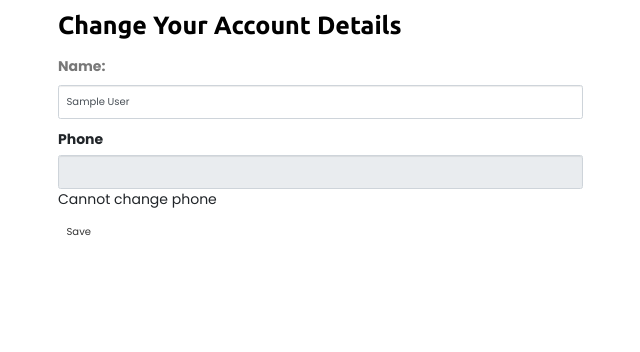
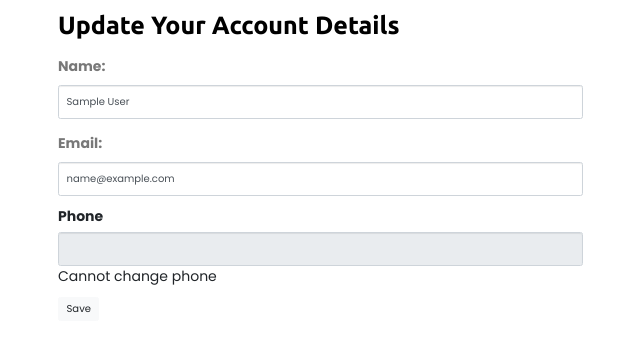
Before and after one commit to pustakalay/pustakalaywebsite, a Django app: page /account/details/ in a window 1280 px wide. Shown: the part 86-438 px from the top of the page, without its empty margins (42-682 px from the left). Run offline with Django 3.2, Linux system fonts and the light colour scheme; the visitor is signed in with stand-in values (Sample User, id 1); parts of the project's set-up code (start-up, migrations or seed data) failed here and were passed over; some libraries are stand-ins or nearby versions.

Commit message:
Email update and after register auto login

```diff
--- a/accounts/forms.py
+++ b/accounts/forms.py
@@ -34,10 +34,10 @@ class UserAdminCreationForm(forms.ModelForm):
 
 class UserDetailChangeForm(forms.ModelForm):
     full_name = forms.CharField(label='Name', required=False, widget=forms.TextInput(attrs={"class": 'form-control'}))
-
+    email  = forms.EmailField(widget=forms.EmailInput(attrs={"class": 'form-control'}))
     class Meta:
         model = User
-        fields = ['full_name']
+        fields = ['full_name', 'email']
 
 class UserAdminChangeForm(forms.ModelForm):
     """A form for updating users. Includes all the fields on
--- a/accounts/templates/accounts/detail-update-view.html
+++ b/accounts/templates/accounts/detail-update-view.html
@@ -11,7 +11,7 @@
   {{ form.as_p }}
   <label for='phone'>Phone</label>
   <input type='text' id='phone' class='form-control disabled' value='{{ request.user.phone }}' disabled="disabled" /><span class='help-text'>Cannot change phone</span><br/>
-  <button type='submit' class='btn btn-default my-3'>Save</button>
+  <button type='submit' class='btn btn-light my-3'>Save</button>
 </form>
 </div>
 {% endblock %}
--- a/accounts/views.py
+++ b/accounts/views.py
@@ -4,6 +4,7 @@ from django.views.generic import CreateView, FormView, DetailView, UpdateView
 from django.contrib.auth.mixins import LoginRequiredMixin
 from django.core.urlresolvers import reverse
 from pustakalaywebsite.mixins import NextUrlMixin, RequestFormAttachMixin
+from django.contrib.auth import authenticate, login
 
 class AccountHomeView(LoginRequiredMixin, DetailView):
     template_name = 'accounts/home.html'
@@ -23,7 +24,15 @@ class LoginView(NextUrlMixin, RequestFormAttachMixin, FormView):
 class RegisterView(CreateView):
     form_class = RegisterForm
     template_name = 'accounts/register.html'
-    success_url = '/login/'
+    success_url = '/account/details/'
+
+    def form_valid(self, form):
+        form.save()
+        phone = self.request.POST['phone']
+        password = self.request.POST['password1']
+        user = authenticate(username=phone, password=password)
+        login(self.request, user)
+        return redirect(self.success_url)
 
 class UserDetailUpdateView(LoginRequiredMixin, UpdateView):
     form_class = UserDetailChangeForm
@@ -34,7 +43,7 @@ class UserDetailUpdateView(LoginRequiredMixin, UpdateView):
 
     def get_context_data(self, *args, **kwargs):
         context = super(UserDetailUpdateView, self).get_context_data(*args, **kwargs)
-        context['title'] = 'Change Your Account Details'
+        context['title'] = 'Update Your Account Details'
         return context
 
     def get_success_url(self):
```
